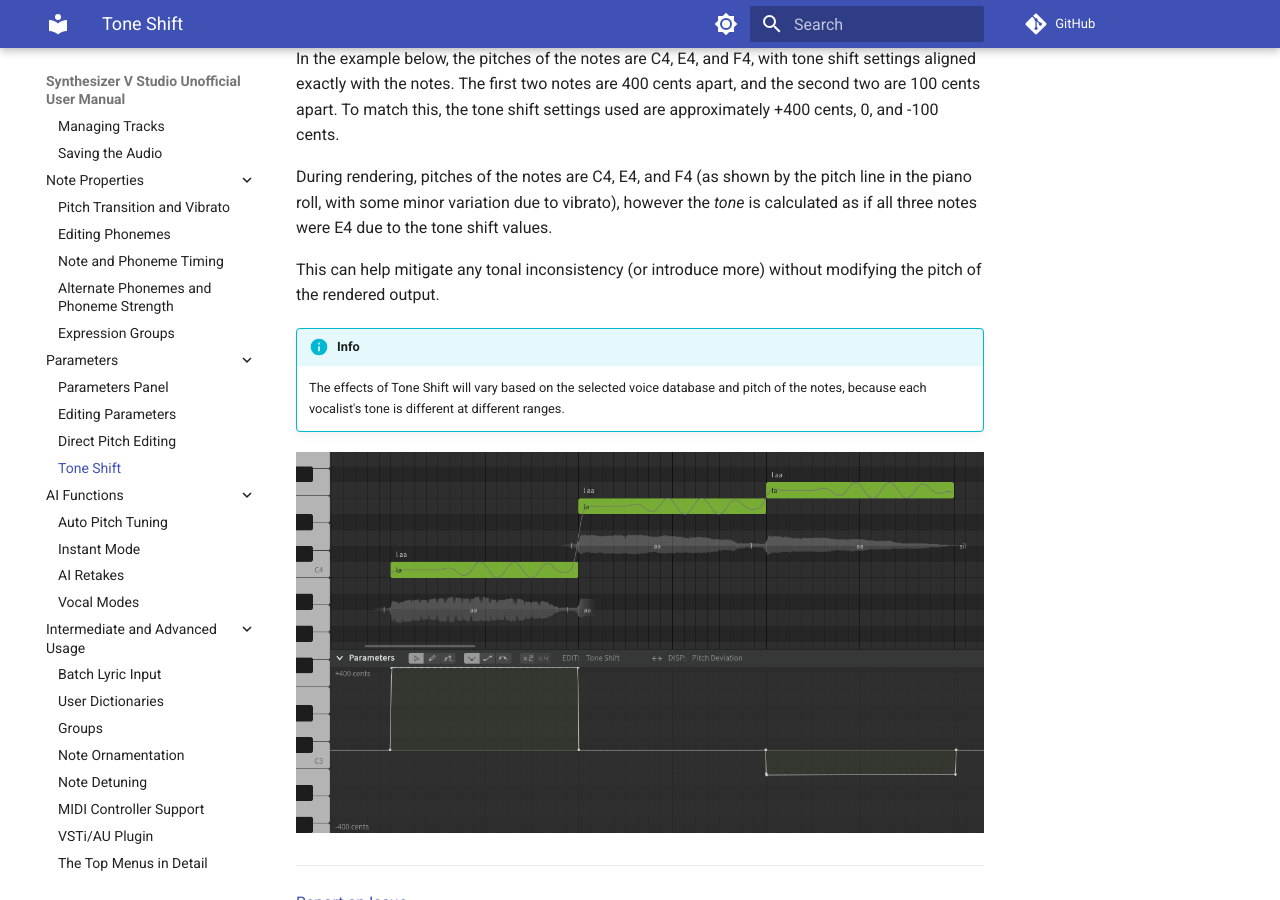
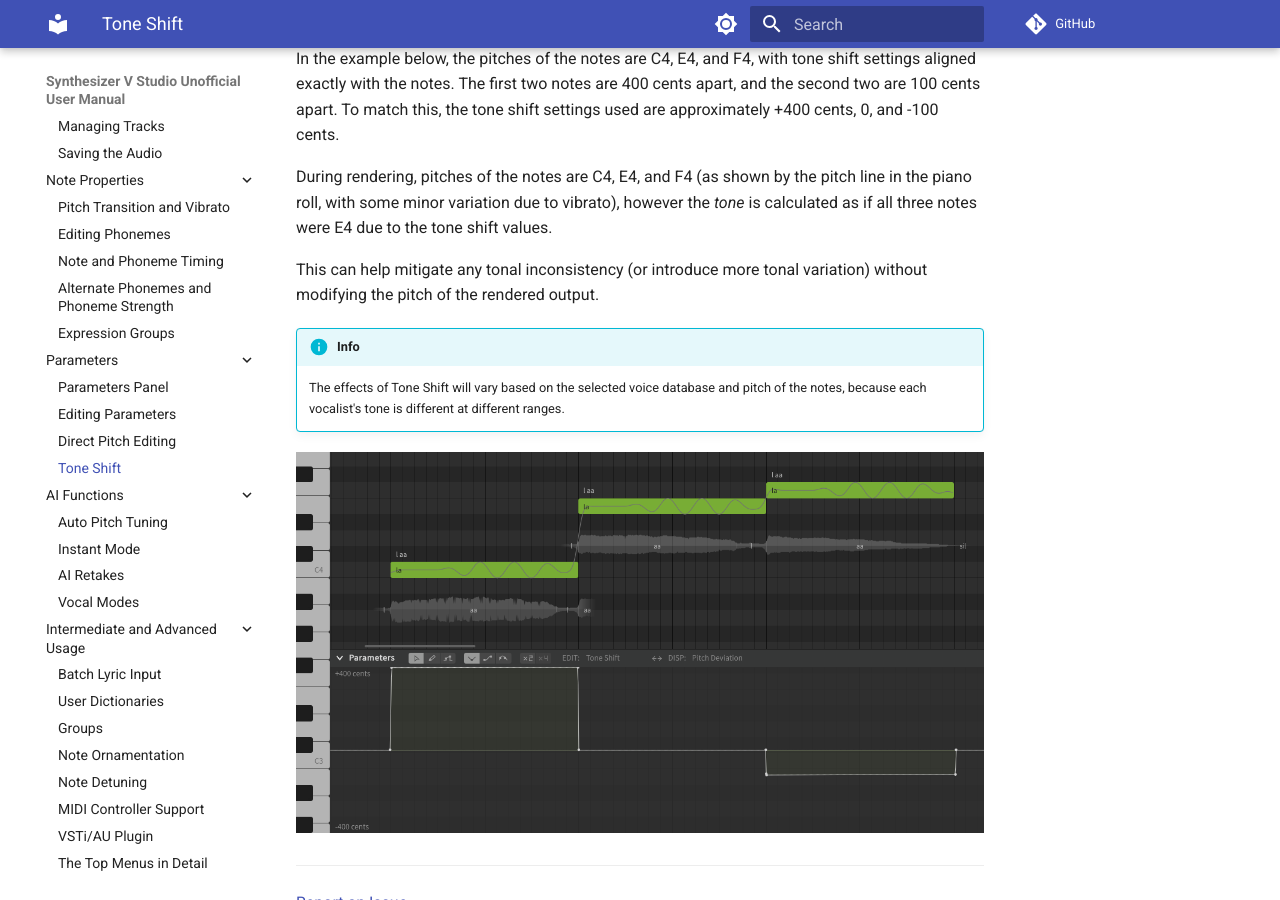
Before and after one commit to claire-west/svstudio-manual, an MkDocs documentation site: the page built from docs/parameters/tone-shift.md, in a window 1280 px wide and 900 px high, scrolled down 412 px. Built offline with MkDocs 1.6.1 and Material for MkDocs 9.7.7, drawn with Linux system fonts in a browser that asks for light colours; comment, search, counter and statistics services are not loaded.

```diff
--- a/docs/parameters/tone-shift.md
+++ b/docs/parameters/tone-shift.md
@@ -12,7 +12,7 @@ In the example below, the pitches of the notes are C4, E4, and F4, with tone shi
 
 During rendering, pitches of the notes are C4, E4, and F4 (as shown by the pitch line in the piano roll, with some minor variation due to vibrato), however the <i>tone</i> is calculated as if all three notes were E4 due to the tone shift values.
 
-This can help mitigate any tonal inconsistency (or introduce more) without modifying the pitch of the rendered output.
+This can help mitigate any tonal inconsistency (or introduce more tonal variation) without modifying the pitch of the rendered output.
 
 !!! info
 
```
Also changed, not shown: docs/quickstart/managing-tracks.md (+4 -0 lines).
